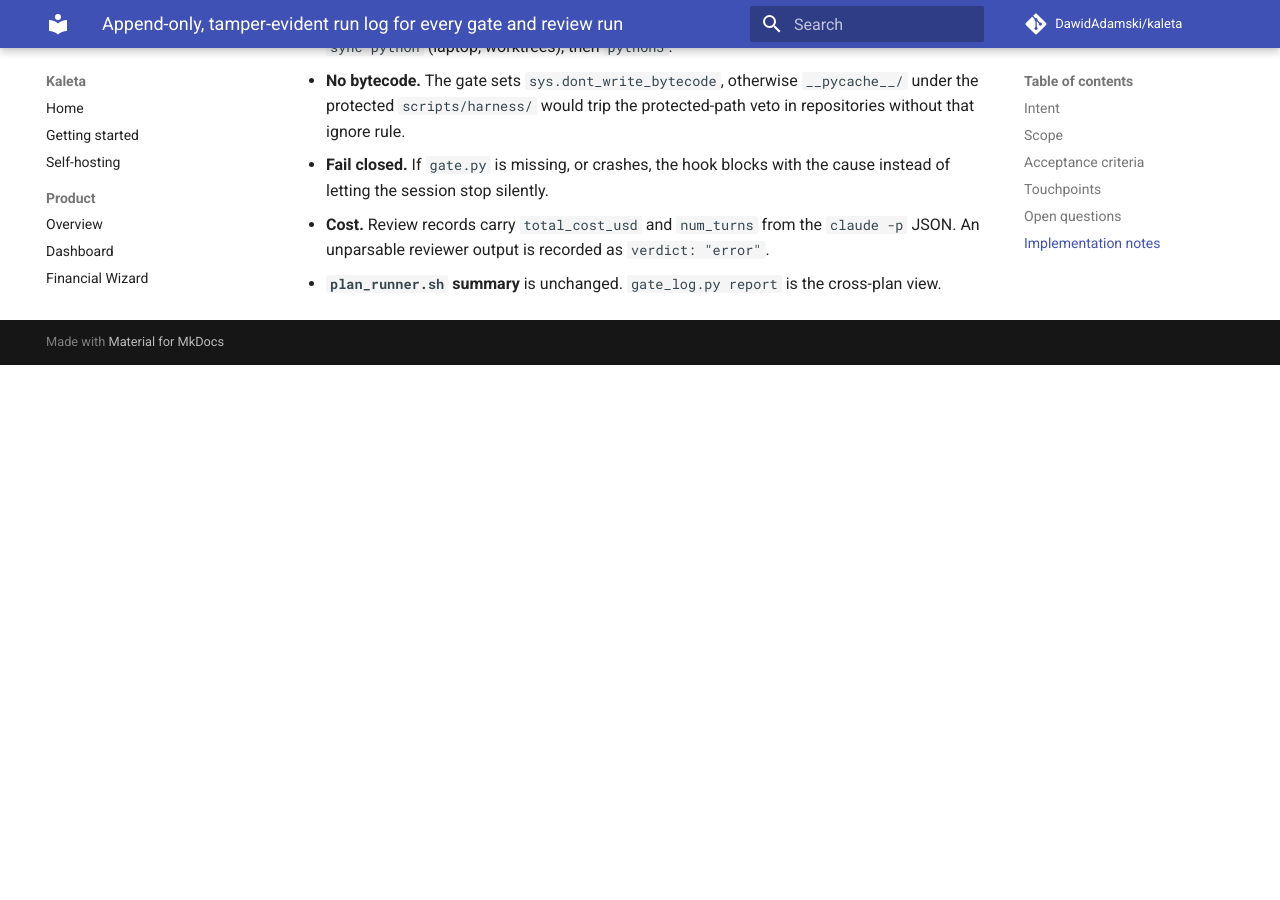
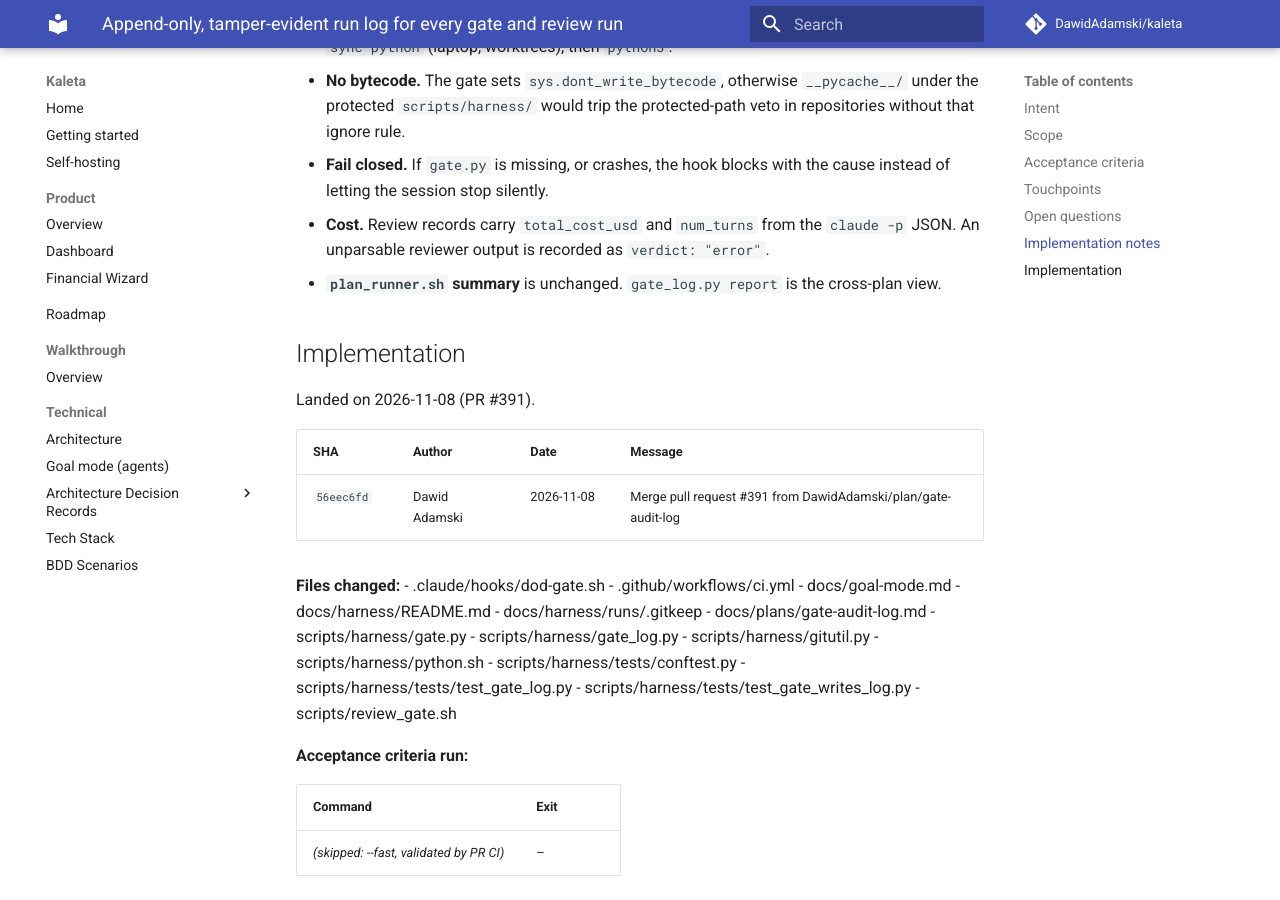
Before and after one commit to DawidAdamski/kaleta, an MkDocs documentation site: the page built from docs/plans/archive/gate-audit-log.md, in a window 1280 px wide and 900 px high, scrolled down 2280 px. Built offline with MkDocs 1.6.1 and Material for MkDocs 9.7.7, drawn with Linux system fonts in a browser that asks for light colours; comment, search, counter and statistics services are not loaded; before the commit the page ends 2645 px from its top, so only the background shows below that.

Commit message:
docs(plans): archive gate-audit-log (#391)

```diff
--- a/docs/plans/gate-audit-log.md
+++ b/docs/plans/archive/gate-audit-log.md
@@ -3,9 +3,10 @@ plan_id: gate-audit-log
 title: Append-only, tamper-evident run log for every gate and review run
 area: harness / goal mode
 effort: medium
-status: in-progress
+status: archived
+archived_at: 2026-11-08
 harness: true
-roadmap_ref: ../roadmap.md#5-engineering-hygiene
+roadmap_ref: ../../roadmap.md#5-engineering-hygiene
 ---
 
 # Append-only, tamper-evident run log for every gate and review run
@@ -15,7 +16,7 @@ Nothing in the loop is measured today: `.claude/state/review-verdict.json`
 is overwritten on every run and git-ignored, and `logs/plans/` holds one
 aborted file. Without a record there is no reviewer miss rate, no cost per
 plan, no replay of a decision, and no data to calibrate a critic on
-([ADR-39](../adr/039-measurable-critic-deterministic-judge.md), principle 5).
+([ADR-39](../../adr/039-measurable-critic-deterministic-judge.md), principle 5).
 This plan records every judgement as data. It does not change any decision.
 
 ## Scope
@@ -105,3 +106,33 @@ Does **not** cover:
   `verdict: "error"`.
 - **`plan_runner.sh` summary** is unchanged. `gate_log.py report` is the
   cross-plan view.
+
+## Implementation
+
+Landed on 2026-11-08 (PR #391).
+
+| SHA | Author | Date | Message |
+|---|---|---|---|
+| `56eec6fd` | Dawid Adamski | 2026-11-08 | Merge pull request #391 from DawidAdamski/plan/gate-audit-log |
+
+**Files changed:**
+- .claude/hooks/dod-gate.sh
+- .github/workflows/ci.yml
+- docs/goal-mode.md
+- docs/harness/README.md
+- docs/harness/runs/.gitkeep
+- docs/plans/gate-audit-log.md
+- scripts/harness/gate.py
+- scripts/harness/gate_log.py
+- scripts/harness/gitutil.py
+- scripts/harness/python.sh
+- scripts/harness/tests/conftest.py
+- scripts/harness/tests/test_gate_log.py
+- scripts/harness/tests/test_gate_writes_log.py
+- scripts/review_gate.sh
+
+**Acceptance criteria run:**
+
+| Command | Exit |
+|---|---|
+| _(skipped: --fast, validated by PR CI)_ | – |
```
Also changed, not shown: docs/plans/README.md (+1 -1 lines).
